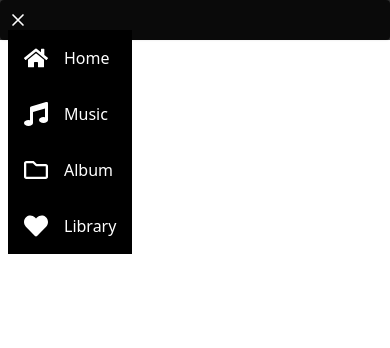
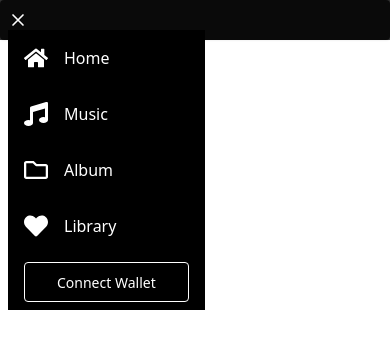
Before and after one commit to kwakyebrilliant/deyplay, a React (Create React App) app: page / in a window 390 px wide. Both pictures are taken after a click on the element 18 px from the left and 20 px from the top of the page. Shown: the top 348 px of the page. Built offline with nearby package versions, Linux system fonts and the light colour scheme.

Commit message:
partial navbar updates

```diff
--- a/src/component/Partials/PartialNavbar.js
+++ b/src/component/Partials/PartialNavbar.js
@@ -1,3 +1,4 @@
+/* eslint-disable jsx-a11y/anchor-is-valid */
 import React, { useState } from 'react'
 
 import { FaHome, FaMusic, FaRegFolder, FaHeart } from 'react-icons/fa'
@@ -29,6 +30,17 @@ const PartialNavbar = () => {
                 <li className='border-zinc-900 w-fit text-white'><Link to="/music" className='flex' onClick={handleClose}><FaMusic className='text-2xl mr-4' />Music</Link></li>
                 <li className='border-zinc-900 w-fit text-white'><Link to="/album" className='flex' onClick={handleClose}><FaRegFolder className='text-2xl mr-4' />Album</Link></li>
                 <li className='border-zinc-900 w-fit text-white'><Link to="/library" className='flex' onClick={handleClose}><FaHeart className='text-2xl mr-4' />Library</Link></li>
+                <li className='border-zinc-900 w-fit text-white'>
+                <a
+                    className="text-center cursor-pointer items-center px-8 py-2 text-black-600 bg-black border border-white rounded hover:bg-transparent hover:text-white active:text-white focus:outline-none focus:ring"
+                    type="submit"
+                    href='#'
+                    >
+                    <span className="text-sm font-medium">
+                    Connect Wallet
+                    </span>
+                    </a>
+                </li>
             </ul>
 
             </div>
@@ -42,7 +54,7 @@ const PartialNavbar = () => {
                     <a
                     className="text-center cursor-pointer items-center px-8 py-2 mx-2 text-black-600 bg-white border border-white rounded hover:bg-transparent hover:text-white active:text-white focus:outline-none focus:ring"
                     type="submit"
-                    href='/login'
+                    href='#'
                     >
                     <span className="text-sm font-medium">
                     Connect Wallet
```
